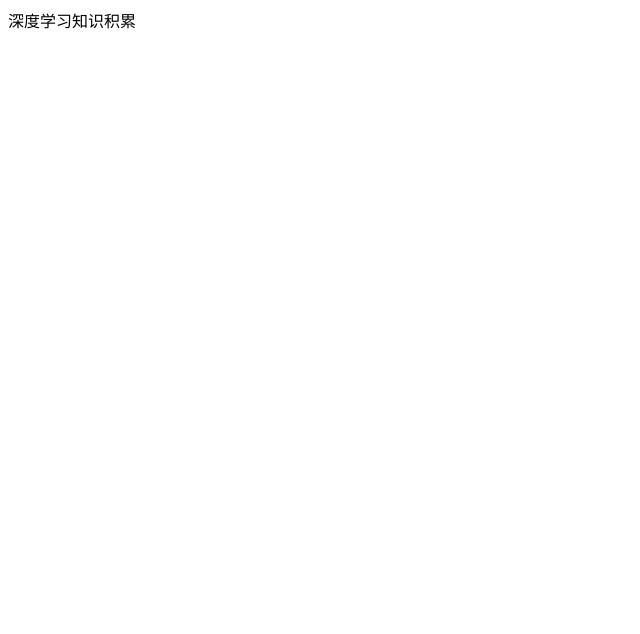
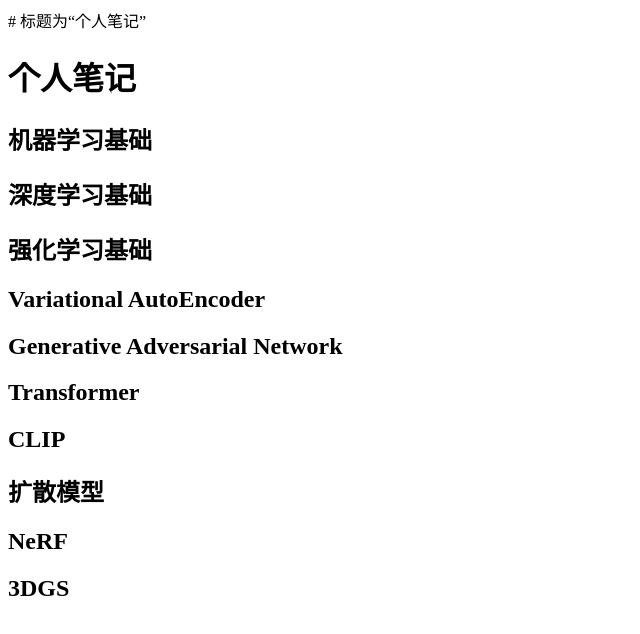
Before and after one commit to Clrmu/learning_notes, a plain HTML site: page index.html in a window 1280 px wide. Shown: the whole page, without its empty margins (0-640 px from the left). Drawn offline with Linux system fonts and the light colour scheme.

Commit message:
Update index.html

```diff
--- a/index.html
+++ b/index.html
@@ -1 +1,13 @@
-深度学习知识积累
+# 标题为“个人笔记”
+<h1> 个人笔记 </h1>
+<h2> 机器学习基础 </h2>
+<h2> 深度学习基础 </h2>
+<h2> 强化学习基础 </h2>
+<h2> Variational AutoEncoder </h2>
+<h2> Generative Adversarial Network </h2>
+<h2> Transformer </h2>
+<h2> CLIP </h2>
+<h2> 扩散模型 </h2>
+<h2> NeRF </h2>
+<h2> 3DGS </h2>
+<h2> </h2>
```
